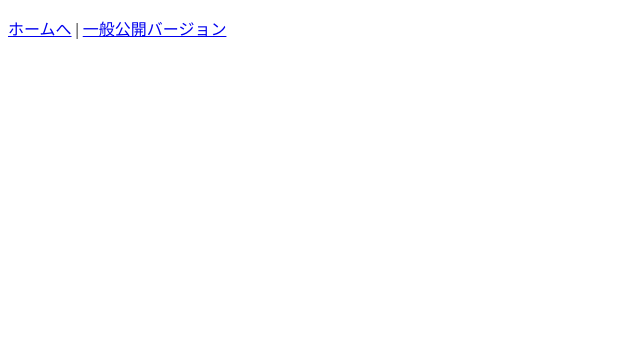
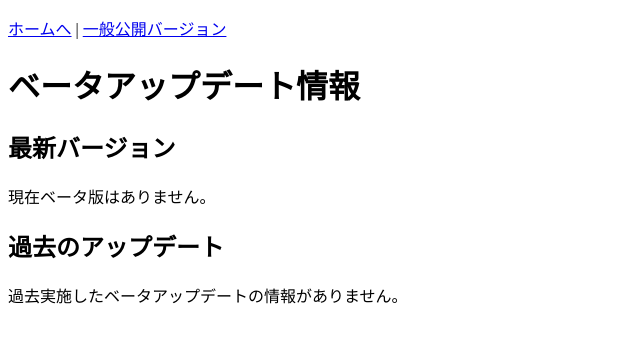
Before and after one commit to KOCHAN0610/WordsType, a plain HTML site: page history/beta-update.html in a window 1280 px wide. Shown: the whole page, without its empty margins (0-640 px from the left). Drawn offline with Linux system fonts and the light colour scheme.

Commit message:
Version1.0.1

```diff
--- a/history/beta-update.html
+++ b/history/beta-update.html
@@ -7,5 +7,9 @@
     </head>
     <body>
         <p><a href="../index.html">ホームへ</a> | <a href="update.html">一般公開バージョン</a></p>
-        <h1></h1>
+        <h1>ベータアップデート情報</h1>
+        <h2>最新バージョン</h2>
+        <p>現在ベータ版はありません。</p>
+        <h2>過去のアップデート</h2>
+        <p>過去実施したベータアップデートの情報がありません。</p>
     </body>
```
Also changed, not shown: history/update.html (+1 -1 lines), 1 other file.
